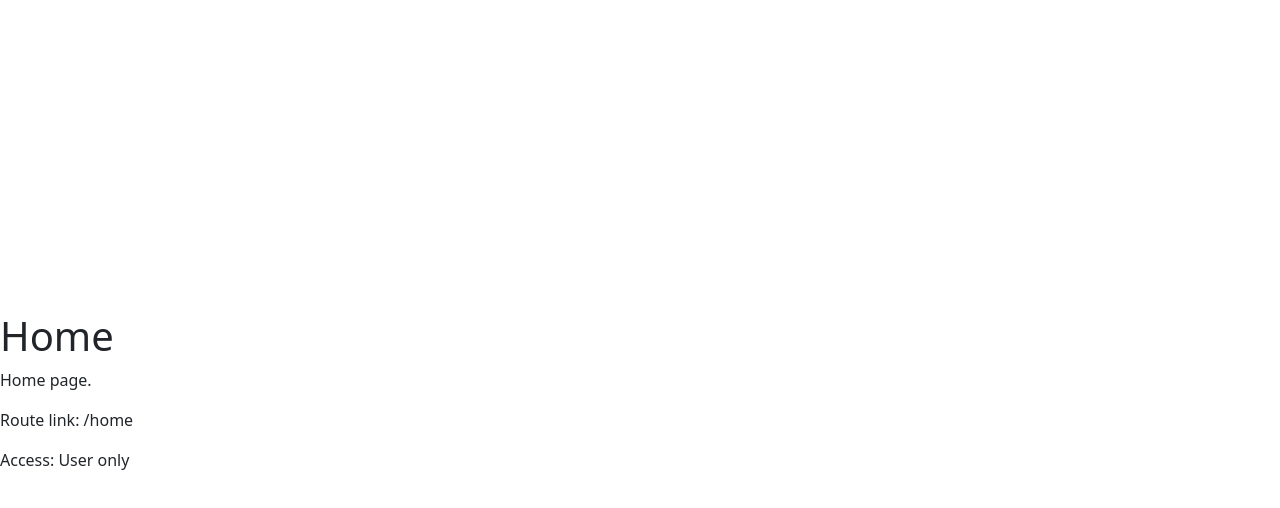
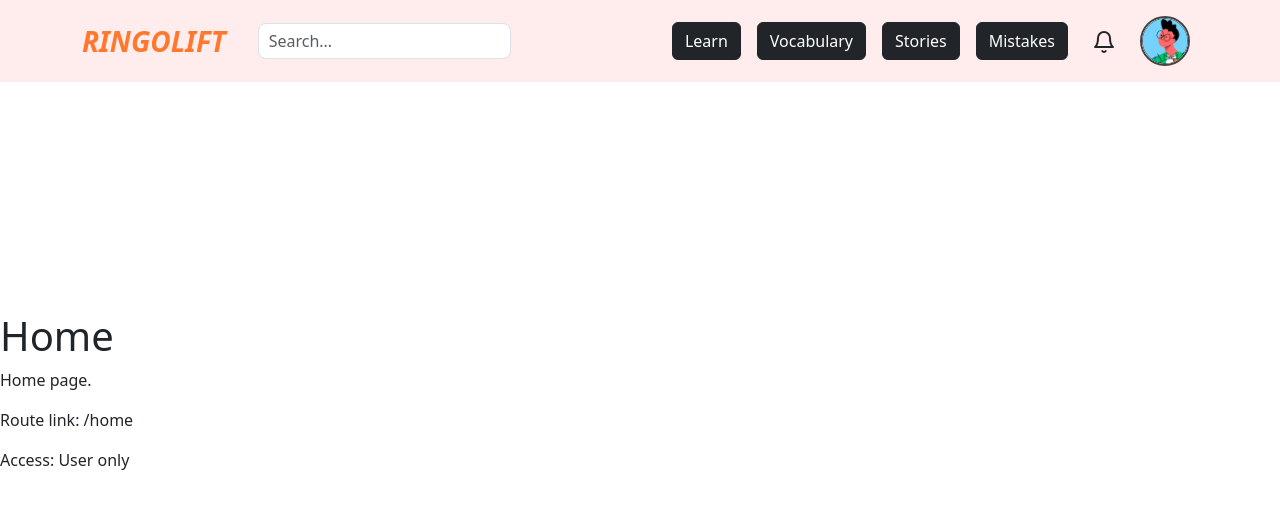
Before and after one commit to tachithanhdanh/RingoLift-frontend, a React (Vite) app: page /private/home in a window 1280 px wide. Shown: the top 508 px of the page. Built offline with nearby package versions, Linux system fonts and the light colour scheme; no server answers; sample sign-in values are in the browser's storage.

Commit message:
add nav bar

```diff
--- a/package.json
+++ b/package.json
@@ -17,6 +17,7 @@
     "react-bootstrap": "^2.10.6",
     "react-datepicker": "^7.5.0",
     "react-dom": "^18.3.1",
+    "react-icons": "^5.4.0",
     "react-router-dom": "^7.0.2",
     "ringolift": "file:"
   },
--- a/src/assets/styles/global.scss
+++ b/src/assets/styles/global.scss
@@ -14,3 +14,9 @@
     border-color: scale-color(#ff782d, $lightness: -10%);
   }
 }
+
+$custom-navbar-color: #ffecec;
+
+.navbar-custom {
+  background-color: $custom-navbar-color;
+}
--- a/src/components/common/NavBar.tsx
+++ b/src/components/common/NavBar.tsx
@@ -0,0 +1,78 @@
+import React from "react";
+import {
+  Navbar,
+  Nav,
+  Container,
+  Button,
+  Form,
+  FormControl,
+} from "react-bootstrap";
+import { FiBell } from "react-icons/fi"; // Import icon từ React Icons
+import "../../assets/styles/global.scss"; // Import file SCSS
+import profileAvatar from "../../assets/images/avatar.png"; // Import avatar từ thư mục assets/img
+
+const NavBar: React.FC = () => {
+  return (
+    <Navbar expand="lg" className="navbar-custom py-2" fixed="top">
+      <Container>
+        {/* Logo */}
+        <Navbar.Brand
+          href="#"
+          className="fw-bold fs-3 text-uppercase"
+          style={{ fontStyle: "italic", color: "#FF782D" }}
+        >
+          ringolift
+        </Navbar.Brand>
+
+        {/* Search Form */}
+        <Form className="d-flex ms-3">
+          <FormControl
+            type="search"
+            placeholder="Search..."
+            className="me-2"
+            aria-label="Search"
+            style={{ borderRadius: "8px", padding: "5px 10px" }}
+          />
+        </Form>
+
+        {/* Nav Links */}
+        <Nav className="ms-auto d-flex align-items-center">
+          <Button variant="dark" className="mx-2">
+            Learn
+          </Button>
+          <Button variant="dark" className="mx-2">
+            Vocabulary
+          </Button>
+          <Button variant="dark" className="mx-2">
+            Stories
+          </Button>
+          <Button variant="dark" className="mx-2">
+            Mistakes
+          </Button>
+
+          {/* Notification Bell Icon */}
+          <Nav.Link href="#notifications" className="text-dark px-3">
+            <FiBell size={24} />
+          </Nav.Link>
+
+          {/* Profile Avatar */}
+          <Nav.Link href="#profile">
+            <img
+              src={profileAvatar}
+              alt="Profile Avatar"
+              style={{
+                width: "50px",
+                height: "50px",
+                borderRadius: "50%",
+                objectFit: "cover",
+                border: "2px solid #444",
+              }}
+            />
+          </Nav.Link>
+        </Nav>
+      </Container>
+    </Navbar>
+  );
+};
+
+export default NavBar;
--- a/src/pages/Home.tsx
+++ b/src/pages/Home.tsx
@@ -1,10 +1,15 @@
+import NavBar from "../components/common/NavBar";
+
 export default function Home() {
   return (
+    <>
+      <NavBar></NavBar>
       <div>
         <h1>Home</h1>
         <p>Home page.</p>
         <p>Route link: /home</p>
         <p>Access: User only</p>
       </div>
+    </>
   );
 }
```
Also changed, not shown: src/components/common/NavLink.css (added, +16 -0 lines), src/assets/images/avatar.png (added), 1 other file (tests, documents, lock files or other folders). Lines whose indentation alone changed are shown as unchanged.
